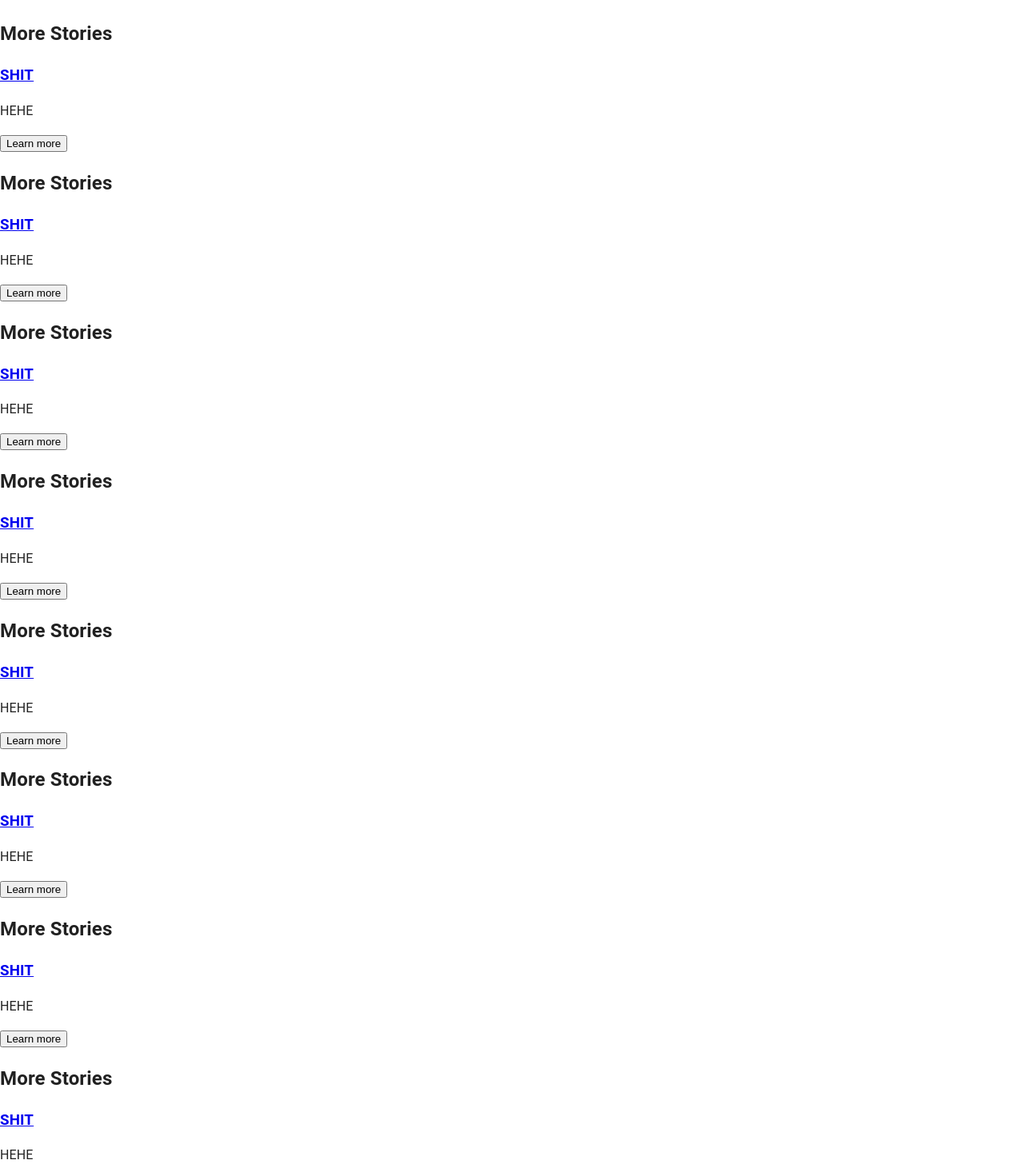
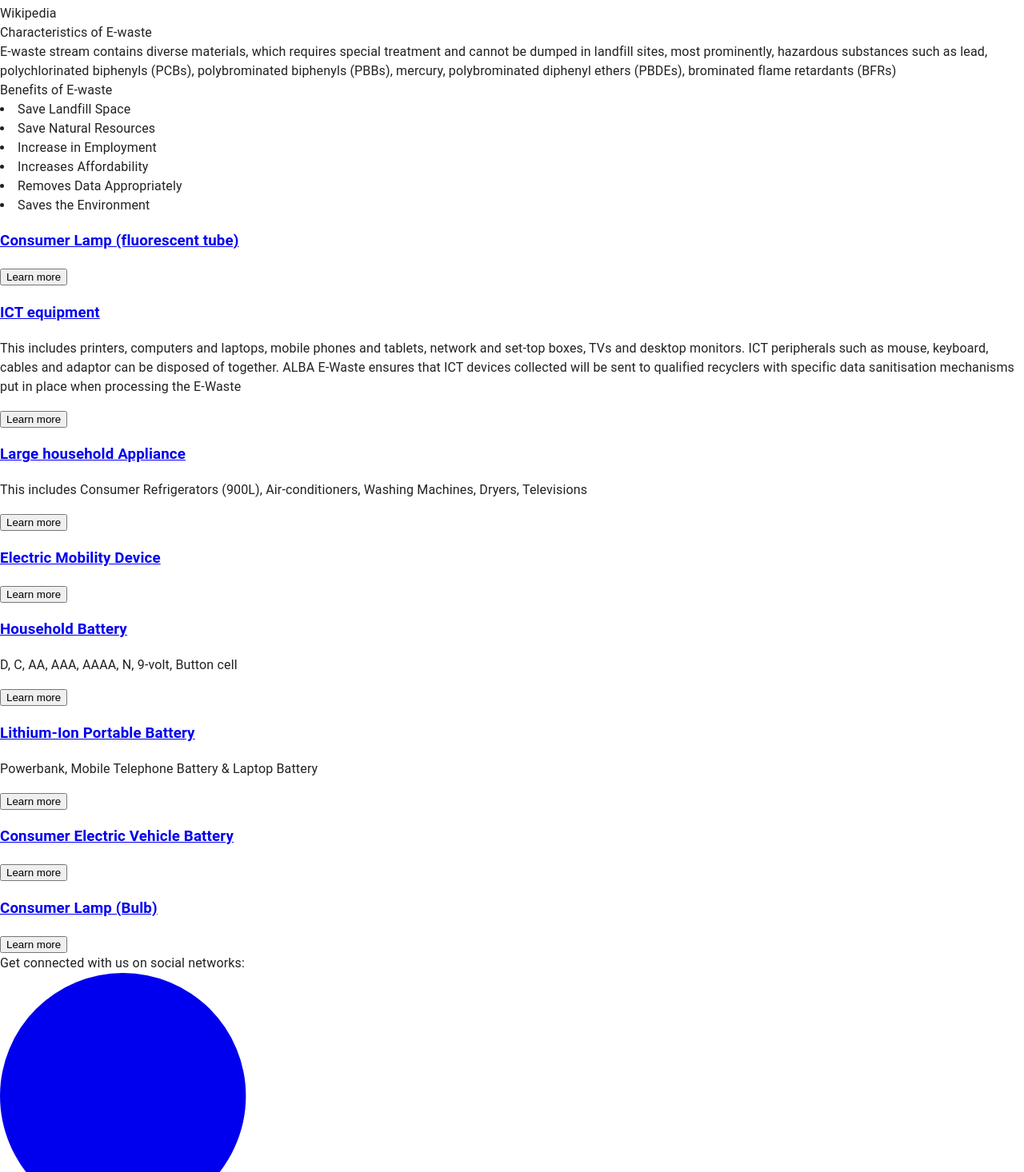
Before and after one commit to thanhvd1403/recycling-web-app, a Next.js app: page /info_page in a window 1280 px wide. Shown: the part 424-1890 px from the top of the page at 80% size. Built offline with nearby package versions, Linux system fonts and the light colour scheme.

Commit message:
Update info_page.js

```diff
--- a/pages/info_page.js
+++ b/pages/info_page.js
@@ -21,20 +21,24 @@
 <section>
 <div class="flex">
 
-<div class="flex-none w-72 text-left pl-10 pr-5 py-20 rounded-full border-3 border-yellow-600 fixed">
-    <div class="pr-20 text-center">
+<div class="flex-none w-70 text-left pl-10 pr-5 py-20 rounded-full border-3 border-yellow-600 fixed">
+    <div class="px-4 py-2 rounded bg-emerald-600 hover:bg-emerald-700 text-green-100">
       On this page
     </div>
 
 
 <br></br>
-<a href="#DoE">▶ Definition of E-waste</a>
+
+<a href="#DoE" class="px-4 py-2 whitespace-pre rounded bg-emerald-600 hover:bg-emerald-700 text-green-100">▶ Definition of E-waste         </a>
 <br></br>
-<a href="#CoE">▶ Characteristics of E-waste</a>
 <br></br>
-<a href="#BoE">▶ Benefits of E-waste</a>
+<a href="#CoE" class="px-4 py-2 whitespace-pre rounded bg-emerald-600 hover:bg-emerald-700 text-green-100">▶ Characteristics of E-waste</a>
 <br></br>
-<a href="#ToE">▶ Types of E-waste</a>
+<br></br>
+<a href="#BoE" class="px-4 py-2 whitespace-pre rounded bg-emerald-600 hover:bg-emerald-700 text-green-100">▶ Benefits of E-waste           </a>
+<br></br>
+<br></br>
+<a href="#ToE" class="px-4 py-2 whitespace-pre rounded bg-emerald-600 hover:bg-emerald-700 text-green-100">▶ Types of E-waste              </a>
 <br></br>
 
 </div>
@@ -43,7 +47,7 @@
 
 </div>
 <div class="flex-initial w-640">
-  <div id="DoE" class="space-x-7 py-10 pl-10 pr-10 text-center">Definition of E-waste
+  <div id="DoE" class="space-x-7 py-10 pl-10 pr-10 text-center rounded-full border-3 border-yellow-600 bg-blue-300">Definition of E-waste
     <div class="w-full text-center pl-5 pr-5 py-20 rounded-full border-3 border-yellow-600 bg-green-300">Electronic waste or e-waste describes discarded electrical or electronic devices. Used electronics which are destined for refurbishment, reuse, resale, salvage recycling through material recovery, or disposal are also considered e-waste. Informal processing of e-waste in developing countries can lead to adverse human health effects and environmental pollution.
 Electronic scrap components, such as CPUs, contain potentially harmful materials such as lead, cadmium, beryllium, or brominated flame retardants. Recycling and disposal of e-waste may involve significant risk to health of workers and their communities
       <div class="text-center pr-30"><br></br>Wikipedia
@@ -52,28 +56,42 @@
   </div>
 
   <div id="CoE" class="space-x-7 py-10 pl-10 pr-10">
-    <div class="w-full text-center pl-5 pr-5 py-20 rounded-full border-3 border-yellow-600 bg-green-300">Characteristics of E-waste</div>
+    <div class="space-x-7 py-10 pl-10 pr-10 text-center rounded-full border-3 border-yellow-600 bg-blue-300">Characteristics of E-waste
+    <div class="w-full text-center pl-5 pr-5 py-20 rounded-full border-3 border-yellow-600 bg-green-300">E-waste stream contains diverse materials, which requires special treatment and cannot be dumped in landfill sites, most prominently, hazardous substances such as lead, polychlorinated biphenyls (PCBs), polybrominated biphenyls (PBBs), mercury, polybrominated diphenyl ethers (PBDEs), brominated flame retardants (BFRs)
+    </div>
+    </div>
   </div>
 
   <div id="BoE" class="space-x-7 py-10 pl-10 pr-10">
-    <div class="w-full text-center pl-5 pr-5 py-20 rounded-full border-3 border-red-500 bg-green-300">Benefits of E-waste</div>
+  <div class="space-x-7 py-10 pl-10 pr-10 text-center rounded-full border-3 border-yellow-600 bg-blue-300">Benefits of E-waste
+    <div class="w-full text-center pl-5 pr-5 py-20 rounded-full border-3 border-yellow-600 bg-green-300">
+      <div class="flex">
+        <div class="w-2/5"></div>
+        <div class="w-4/7 text-left">
+          <li>Save Landfill Space</li>
+          <li>Save Natural Resources</li>
+          <li>Increase in Employment</li>
+          <li>Increases Affordability</li>
+          <li>Removes Data Appropriately</li>
+          <li>Saves the Environment</li>
+        </div>
+      </div>
+    </div>
+    </div>
   </div>
 
 
-  <div id="ToE" class="flex space-x-7 py-10 pl-10 pr-10">
+  <div id="ToE" class="flex space-x-7 pl-10 pr-10">
           <div class="w-1/2">
                 <Container>
-                  <h2 className="mb-8 text-6xl md:text-7xl font-bold tracking-tighter leading-tight">
-                  More Stories
-                  </h2>
                   <div className="grid md:gap-x-16 lg:gap-x-32 gap-y-20 md:gap-y-32 mb-32">
                     <div class='pr-8 m-1 pl-8 m-3 m-2 pb-8 m-2 bg-gradient-to-b from-white via-white to-emerald-200'>
                       <h3 className="text-3xl mb-3 align='center' leading-snug text-emerald-800 font-bold">
                         <Link  href="https://google.com">
-                          <a className="hover:underline">SHIT</a>
+                          <a className="hover:underline">Consumer Lamp (fluorescent tube)</a>
                         </Link>
                       </h3>
-                      <p className="text-base leading-relaxed mb-4 text-stone-600">HEHE</p>
+                      <p className="text-base leading-relaxed mb-4 text-stone-600"></p>
                       {
                       <button class="px-6 py-2 rounded bg-emerald-600 hover:bg-emerald-700 text-green-100">Learn more</button>
                       }
@@ -83,17 +101,17 @@
           </div>
           <div class="w-1/2">
                 <Container>
-                  <h2 className="mb-8 text-6xl md:text-7xl font-bold tracking-tighter leading-tight">
+                  {/* <h2 className="mb-8 text-6xl md:text-7xl font-bold tracking-tighter leading-tight">
                   More Stories
-                  </h2>
+                  </h2> */}
                   <div className="grid md:gap-x-16 lg:gap-x-32 gap-y-20 md:gap-y-32 mb-32">
                     <div class='pr-8 m-1 pl-8 m-3 m-2 pb-8 m-2 bg-gradient-to-b from-white via-white to-emerald-200'>
                       <h3 className="text-3xl mb-3 align='center' leading-snug text-emerald-800 font-bold">
                         <Link  href="https://google.com">
-                          <a className="hover:underline">SHIT</a>
+                          <a className="hover:underline">ICT equipment</a>
                         </Link>
                       </h3>
-                      <p className="text-base leading-relaxed mb-4 text-stone-600">HEHE</p>
+                      <p className="text-base leading-relaxed mb-4 text-stone-600">This includes printers, computers and laptops, mobile phones and tablets, network and set-top boxes, TVs and desktop monitors. ICT peripherals such as mouse, keyboard, cables and adaptor can be disposed of together. ALBA E-Waste ensures that ICT devices collected will be sent to qualified recyclers with specific data sanitisation mechanisms put in place when processing the E-Waste</p>
                       {
                       <button class="px-6 py-2 rounded bg-emerald-600 hover:bg-emerald-700 text-green-100">Learn more</button>
                       }
@@ -103,20 +121,21 @@
           </div>
   </div>
 
-  <div id="ToE" class="flex space-x-7 py-10 pl-10 pr-10">
+  <div id="ToE" class="flex space-x-7 pl-10 pr-10">
           <div class="w-1/2">
                 <Container>
-                  <h2 className="mb-8 text-6xl md:text-7xl font-bold tracking-tighter leading-tight">
+                  {/* <h2 className="mb-8 text-6xl md:text-7xl font-bold tracking-tighter leading-tight">
                   More Stories
-                  </h2>
+                  </h2> */}
                   <div className="grid md:gap-x-16 lg:gap-x-32 gap-y-20 md:gap-y-32 mb-32">
                     <div class='pr-8 m-1 pl-8 m-3 m-2 pb-8 m-2 bg-gradient-to-b from-white via-white to-emerald-200'>
                       <h3 className="text-3xl mb-3 align='center' leading-snug text-emerald-800 font-bold">
                         <Link  href="https://google.com">
-                          <a className="hover:underline">SHIT</a>
+                          <a className="hover:underline">Large household Appliance </a>
                         </Link>
                       </h3>
-                      <p className="text-base leading-relaxed mb-4 text-stone-600">HEHE</p>
+                      <p className="text-base leading-relaxed mb-4 text-stone-600">This includes Consumer Refrigerators (900L), Air-conditioners, Washing Machines, Dryers, Televisions
+</p>
                       {
                       <button class="px-6 py-2 rounded bg-emerald-600 hover:bg-emerald-700 text-green-100">Learn more</button>
                       }
@@ -126,17 +145,17 @@
           </div>
           <div class="w-1/2">
                 <Container>
-                  <h2 className="mb-8 text-6xl md:text-7xl font-bold tracking-tighter leading-tight">
+                  {/* <h2 className="mb-8 text-6xl md:text-7xl font-bold tracking-tighter leading-tight">
                   More Stories
-                  </h2>
+                  </h2> */}
                   <div className="grid md:gap-x-16 lg:gap-x-32 gap-y-20 md:gap-y-32 mb-32">
                     <div class='pr-8 m-1 pl-8 m-3 m-2 pb-8 m-2 bg-gradient-to-b from-white via-white to-emerald-200'>
                       <h3 className="text-3xl mb-3 align='center' leading-snug text-emerald-800 font-bold">
                         <Link  href="https://google.com">
-                          <a className="hover:underline">SHIT</a>
+                          <a className="hover:underline">Electric Mobility Device </a>
                         </Link>
                       </h3>
-                      <p className="text-base leading-relaxed mb-4 text-stone-600">HEHE</p>
+                      <p className="text-base leading-relaxed mb-4 text-stone-600"></p>
                       {
                       <button class="px-6 py-2 rounded bg-emerald-600 hover:bg-emerald-700 text-green-100">Learn more</button>
                       }
@@ -146,20 +165,17 @@
           </div>
   </div>
 
-  <div id="ToE" class="flex space-x-7 py-10 pl-10 pr-10">
+  <div id="ToE" class="flex space-x-7  pl-10 pr-10">
           <div class="w-1/2">
                 <Container>
-                  <h2 className="mb-8 text-6xl md:text-7xl font-bold tracking-tighter leading-tight">
-                  More Stories
-                  </h2>
                   <div className="grid md:gap-x-16 lg:gap-x-32 gap-y-20 md:gap-y-32 mb-32">
                     <div class='pr-8 m-1 pl-8 m-3 m-2 pb-8 m-2 bg-gradient-to-b from-white via-white to-emerald-200'>
                       <h3 className="text-3xl mb-3 align='center' leading-snug text-emerald-800 font-bold">
                         <Link  href="https://google.com">
-                          <a className="hover:underline">SHIT</a>
+                          <a className="hover:underline">Household Battery </a>
                         </Link>
                       </h3>
-                      <p className="text-base leading-relaxed mb-4 text-stone-600">HEHE</p>
+                      <p className="text-base leading-relaxed mb-4 text-stone-600">D, C, AA, AAA, AAAA, N, 9-volt, Button cell</p>
                       {
                       <button class="px-6 py-2 rounded bg-emerald-600 hover:bg-emerald-700 text-green-100">Learn more</button>
                       }
@@ -169,17 +185,14 @@
           </div>
           <div class="w-1/2">
                 <Container>
-                  <h2 className="mb-8 text-6xl md:text-7xl font-bold tracking-tighter leading-tight">
-                  More Stories
-                  </h2>
                   <div className="grid md:gap-x-16 lg:gap-x-32 gap-y-20 md:gap-y-32 mb-32">
                     <div class='pr-8 m-1 pl-8 m-3 m-2 pb-8 m-2 bg-gradient-to-b from-white via-white to-emerald-200'>
                       <h3 className="text-3xl mb-3 align='center' leading-snug text-emerald-800 font-bold">
                         <Link  href="https://google.com">
-                          <a className="hover:underline">SHIT</a>
+                          <a className="hover:underline">Lithium-Ion Portable Battery </a>
                         </Link>
                       </h3>
-                      <p className="text-base leading-relaxed mb-4 text-stone-600">HEHE</p>
+                      <p className="text-base leading-relaxed mb-4 text-stone-600">Powerbank, Mobile Telephone Battery & Laptop Battery</p>
                       {
                       <button class="px-6 py-2 rounded bg-emerald-600 hover:bg-emerald-700 text-green-100">Learn more</button>
                       }
@@ -189,20 +202,17 @@
           </div>
   </div>
 
-  <div id="ToE" class="flex space-x-7 py-10 pl-10 pr-10">
+  <div id="ToE" class="flex space-x-7 pl-10 pr-10">
           <div class="w-1/2">
                 <Container>
-                  <h2 className="mb-8 text-6xl md:text-7xl font-bold tracking-tighter leading-tight">
-                  More Stories
-                  </h2>
                   <div className="grid md:gap-x-16 lg:gap-x-32 gap-y-20 md:gap-y-32 mb-32">
                     <div class='pr-8 m-1 pl-8 m-3 m-2 pb-8 m-2 bg-gradient-to-b from-white via-white to-emerald-200'>
                       <h3 className="text-3xl mb-3 align='center' leading-snug text-emerald-800 font-bold">
                         <Link  href="https://google.com">
-                          <a className="hover:underline">SHIT</a>
+                          <a className="hover:underline">Consumer Electric Vehicle Battery </a>
                         </Link>
                       </h3>
-                      <p className="text-base leading-relaxed mb-4 text-stone-600">HEHE</p>
+                      <p className="text-base leading-relaxed mb-4 text-stone-600"></p>
                       {
                       <button class="px-6 py-2 rounded bg-emerald-600 hover:bg-emerald-700 text-green-100">Learn more</button>
                       }
@@ -212,17 +222,14 @@
           </div>
           <div class="w-1/2">
                 <Container>
-                  <h2 className="mb-8 text-6xl md:text-7xl font-bold tracking-tighter leading-tight">
-                  More Stories
-                  </h2>
                   <div className="grid md:gap-x-16 lg:gap-x-32 gap-y-20 md:gap-y-32 mb-32">
                     <div class='pr-8 m-1 pl-8 m-3 m-2 pb-8 m-2 bg-gradient-to-b from-white via-white to-emerald-200'>
                       <h3 className="text-3xl mb-3 align='center' leading-snug text-emerald-800 font-bold">
                         <Link  href="https://google.com">
-                          <a className="hover:underline">SHIT</a>
+                          <a className="hover:underline">Consumer Lamp (Bulb) </a>
                         </Link>
                       </h3>
-                      <p className="text-base leading-relaxed mb-4 text-stone-600">HEHE</p>
+                      <p className="text-base leading-relaxed mb-4 text-stone-600"></p>
                       {
                       <button class="px-6 py-2 rounded bg-emerald-600 hover:bg-emerald-700 text-green-100">Learn more</button>
                       }
```
